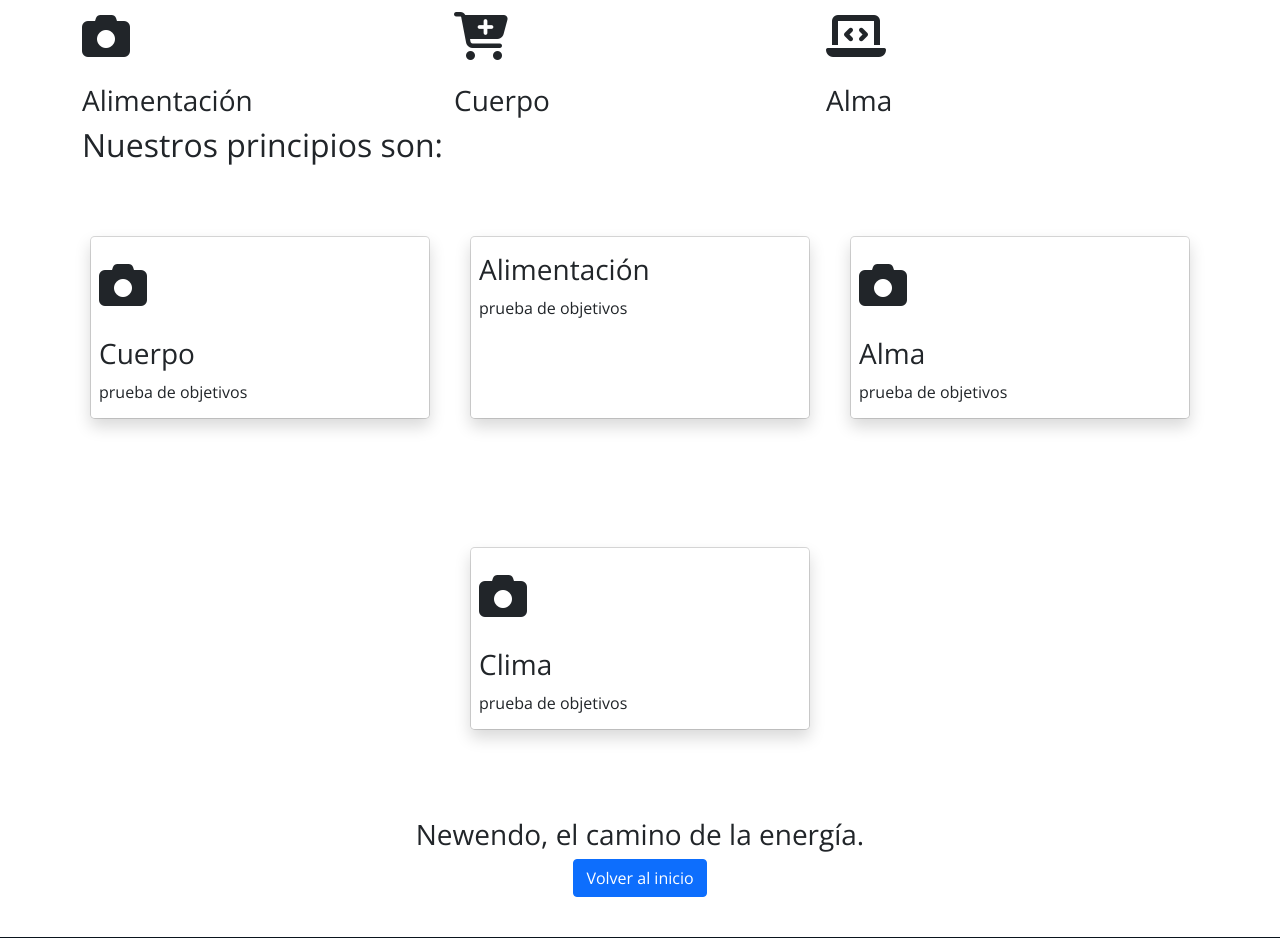
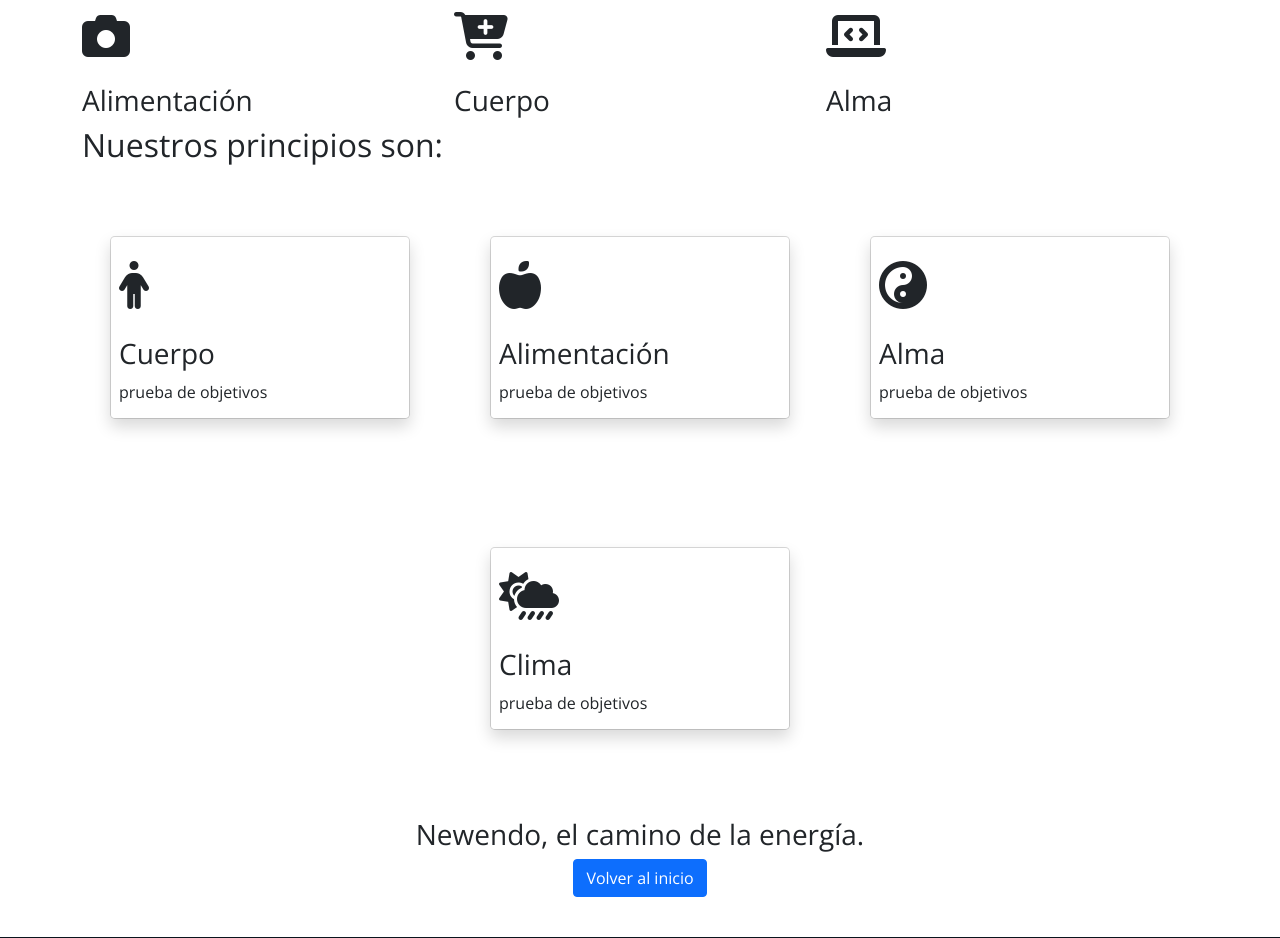
Before and after one commit to VictorPenafiel/Django_Deploy, a Django app: page / in a window 1280 px wide. Shown: the part 1819-2757 px from the top of the page. Run offline with Django 3.2, Linux system fonts and the light colour scheme; data comes from the database, SQL or seed files in the repository; some libraries are stand-ins or nearby versions.

Commit message:
dinamica

```diff
--- a/web/templates/index.html
+++ b/web/templates/index.html
@@ -149,29 +149,30 @@
             <h2>Nuestros principios son:</h2>
         </section>
 
-        <div class="dropdown-menu p-2 shadow rounded-3" style="width: 340px" id="dropdownCalendar">
+        <div class="dropdown-menu p-2 shadow rounded-3" style="width: 300px" id="dropdownCalendar">
             <div class="d-grid gap-1">
-                <i class="fas fa-camera fa-3x my-3"></i>
+                <i class="fas fa-solid fa-person fa-3x my-3"></i>
                 <h3 class="my-2">Cuerpo</h3>
                 <h6> prueba de objetivos</h6>
             </div>
         </div>
-        <div class="dropdown-menu p-2 shadow rounded-3" style="width: 340px" id="dropdownCalendar">
+        <div class="dropdown-menu p-2 shadow rounded-3" style="width: 300px" id="dropdownCalendar">
             <div class="d-grid gap-1">
+                <i class="fas fa-thin fa-apple-whole fa-3x my-3"></i>
                 <h3 class="my-2">Alimentación</h3>
                 <h6> prueba de objetivos</h6>
             </div>
         </div>
-        <div class="dropdown-menu p-2 shadow rounded-3" style="width: 340px" id="dropdownCalendar">
+        <div class="dropdown-menu p-2 shadow rounded-3" style="width: 300px" id="dropdownCalendar">
             <div class="d-grid gap-1">
-                <i class="fas fa-camera fa-3x my-3"></i>
+                <i class="fas fa-duotone fa-yin-yang fa-3x my-3"></i>
                 <h3 class="my-2">Alma</h3>
                 <h6> prueba de objetivos</h6>
             </div>
         </div>
-        <div class="dropdown-menu p-2 shadow rounded-3" style="width: 340px" id="dropdownCalendar">
+        <div class="dropdown-menu p-2 shadow rounded-3" style="width: 300px" id="dropdownCalendar">
             <div class="d-grid gap-1">
-                <i class="fas fa-camera fa-3x my-3"></i>
+                <i class="fas fa-solid fa-cloud-sun-rain fa-3x my-3"></i>
                 <h3 class="my-2">Clima</h3>
                 <h6> prueba de objetivos</h6>
             </div>
```
